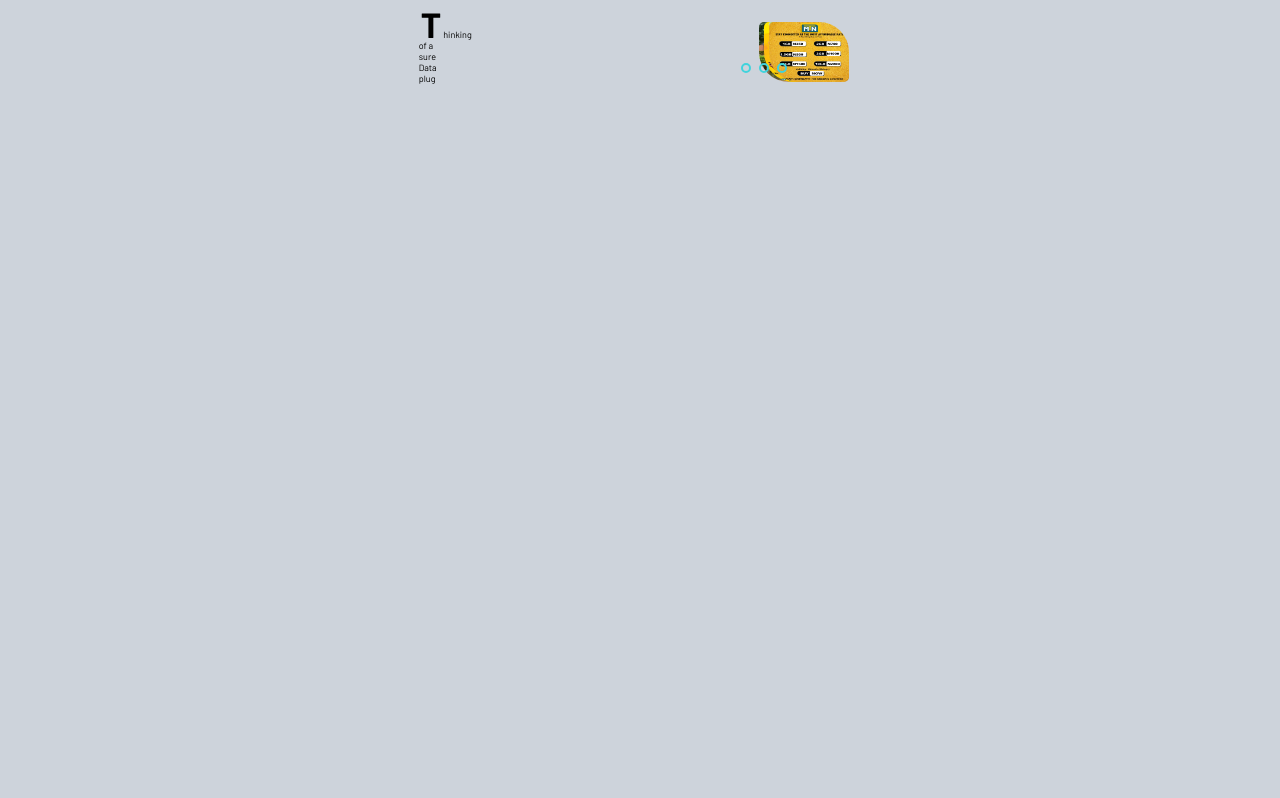
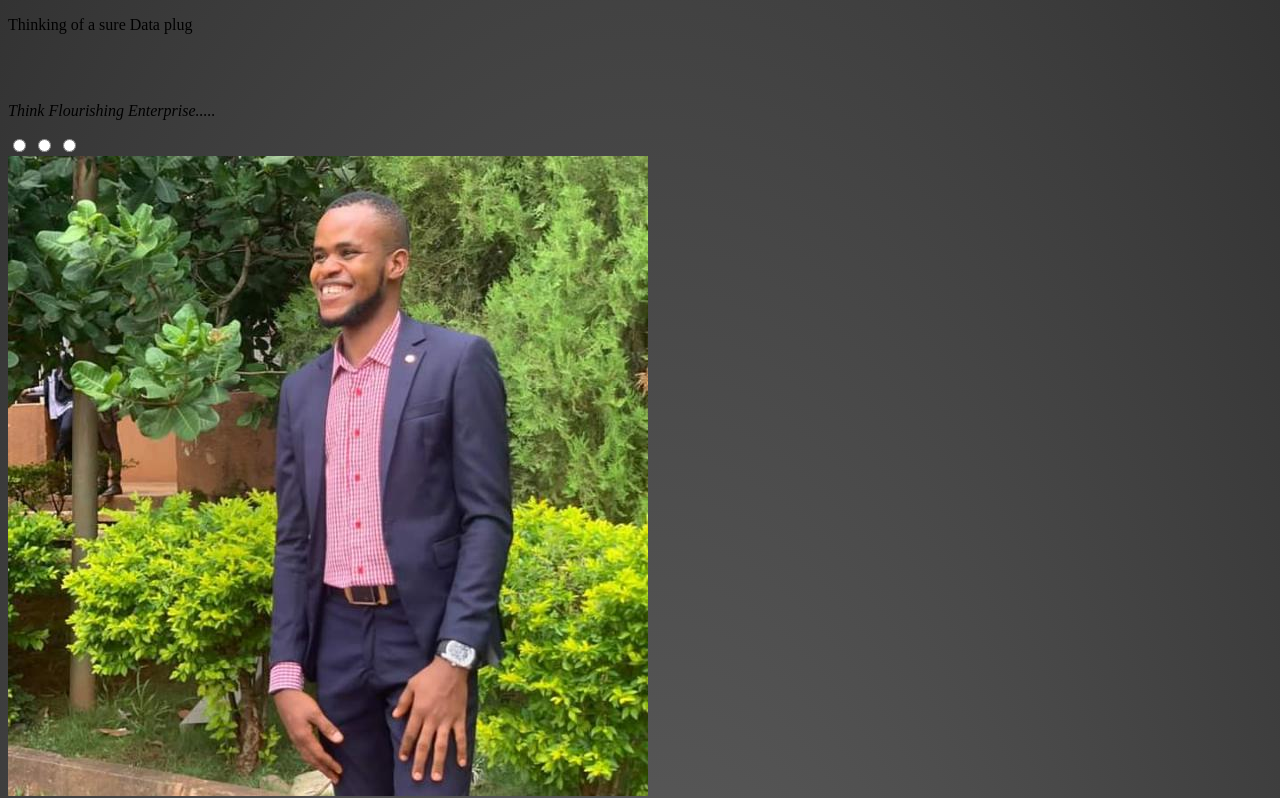
Before and after one commit to Joshclone/-Joshclone.github.io, a plain HTML site: page index.html in a window 1280 px wide. Shown: the top 798 px of the page. Drawn offline with Linux system fonts and the light colour scheme.

Commit message:
Update style.css

```diff
--- a/style.css
+++ b/style.css
@@ -1,389 +1,70 @@
-/* @import url('https://fonts.googleapis.com/css2?family=Raleway:ital,wght@0,100;0,200;0,300;0,400;0,500;0,600;0,700;0,800;0,900;1,100;1,200;1,300;1,400;1,500;1,600;1,700;1,800;1,900&display=swap'); */
-@import url("https://fonts.googleapis.com/css2?family=Barlow:ital,wght@0,400;0,500;0,600;0,700;0,800;0,900;1,400;1,500;1,600;1,700;1,800;1,900&display=swap");
-@import url("https://fonts.googleapis.com/css2?family=Heebo:wght@100;200;300;400;500;600;700;800;900&display=swap");
+body {
+  background: radial-gradient(#666, #333);
+}
+#pics1 img {
+  width: 300px;
+  height: auto;
+  border-radius: 10px 20px;
 
-body {
-  font-family: "Barlow", sans-serif;
-  margin: 0;
-  padding: 0;
-  display: flex;
-  justify-content: center;
-  align-items: center;
-  background-color: #cdd3db;
+  padding: 10px;
 }
 
-.slider {
-  width: 800px;
-  height: 500px;
-  border-radius: 10px;
-  overflow: hidden;
+#pics2 img {
+  width: 300px;
+  height: auto;
+  padding: 10px;
+  border-radius: 9px 17px;
 }
 
-.slides {
-  margin-top: 30px;
-  width: 500%;
-  height: 500%;
-  display: flex;
+#pics3 img {
+  width: 300px;
+  padding: 10px;
+  height: auto;
+  border-radius: 9px 17px;
 }
 
-.slides input {
-  display: none;
+#cf3 {
+  position: relative;
+  height: 281px;
+  width: 450px;
+  margin: 0 auto;
 }
 
-.slide {
-  width: 20%;
-  transition: 2s;
+#cf3 img {
+  position: absolute;
+  left: 0;
+  -webkit-transition: opacity 1s ease-in-out;
+  -moz-transition: opacity 1s ease-in-out;
+  -o-transition: opacity 1s ease-in-out;
+  transition: opacity 1s ease-in-out;
 }
 
-.slide img {
-  width: 800px;
-  height: 480px;
-  border-radius: 10px 50px;
-}
-
-/*manual nav*/
-
-.navigation-manual {
-  position: absolute;
-  width: 800px;
-  margin-top: -40px;
-  display: flex;
-  justify-content: center;
-}
-
-.manual-btn {
-  border: 2px solid #40d3dc;
-  padding: 5px;
-  border-radius: 10px;
-  cursor: pointer;
-  transition: 1s;
-}
-
-.manual-btn:not(:last-child) {
-  margin-right: 40px;
-}
-
-.manual-btn:hover {
-  background: #40d3dc;
-}
-
-#radio1:checked ~ .first {
-  margin-left: 0;
-}
-
-#radio2:checked ~ .first {
-  margin-left: -20%;
-}
-
-#radio3:checked ~ .first {
-  margin-left: -40%;
-}
-
-div.slide-left {
-  width: 100%;
-  overflow: hidden;
-}
-div.slide-right p {
-  animation: 10s slide-right;
-}
-
-@keyframes slide-right {
-  from {
-    margin-left: -100%;
-    width: 300%;
+@keyframes cf3FadeInOut {
+  0% {
+    opacity: 1;
   }
-
-  to {
-    margin-left: 0%;
-    width: 100%;
+  45% {
+    opacity: 1;
+  }
+  55% {
+    opacity: 0;
+  }
+  100% {
+    opacity: 0;
   }
 }
 
-div.slide-up {
-  height: 200px;
-  overflow: hidden;
-}
-div.slide-up p {
-  animation: 10s slide-up;
-  margin-top: 50%;
+#cf3 img.top {
+  animation-name: cf3FadeInOut;
+  animation-timing-function: ease-in-out;
+  animation-iteration-count: infinite;
+  animation-duration: 10s;
+  animation-direction: alternate;
 }
 
-@keyframes slide-up {
-  from {
-    margin-top: 100%;
-    height: 300%;
-  }
-
-  to {
-    margin-top: 0%;
-    height: 100%;
+@media screen and (max-width: 739px) {
+  body {
+    margin: 0px;
+    padding: 0px;
   }
 }
-
-#jo {
-  font-size: 18px;
-}
-
-.first-letter {
-  font-size: 35px;
-  line-height: 200px;
-  padding: 4px;
-  color: black;
-  font-weight: bolder;
-}
-
-@media only screen and (min-width: 600px) {
-  body {
-    width: 100%;
-    margin: 0;
-    padding: 0;
-  }
-
-  .slider {
-    width: 400px;
-    height: 300px;
-    border-radius: 10px;
-    overflow: hidden;
-  }
-
-  .slides {
-    margin-top: 10px;
-    width: 100%;
-    height: 200%;
-    display: flex;
-  }
-
-  .slides input {
-    display: none;
-  }
-
-  .slide {
-    width: 20%;
-    transition: 2s;
-  }
-
-  .slide img {
-    width: 200px;
-    height: 80px;
-    border-radius: 10px 50px;
-  }
-
-  /*manual nav*/
-
-  .navigation-manual {
-    position: absolute;
-    width: 200px;
-    margin-top: -10px;
-    display: flex;
-    justify-content: center;
-  }
-
-  .manual-btn {
-    border: 2px solid #40d3dc;
-    padding: 5px;
-    border-radius: 10px;
-    cursor: pointer;
-    transition: 1s;
-  }
-
-  .manual-btn:not(:last-child) {
-    margin-right: 20px;
-  }
-
-  .manual-btn:hover {
-    background: #40d3dc;
-  }
-
-  #radio1:checked ~ .first {
-    margin-left: 0;
-  }
-
-  #radio2:checked ~ .first {
-    margin-left: -9%;
-  }
-
-  #radio3:checked ~ .first {
-    margin-left: -15%;
-  }
-
-  div.slide-left {
-    width: 30%;
-    overflow: hidden;
-  }
-  div.slide-right p {
-    animation: 10s slide-right;
-  }
-
-  @keyframes slide-right {
-    from {
-      margin-left: -30%;
-      width: 40%;
-    }
-
-    to {
-      margin-left: 0%;
-      width: 40%;
-    }
-  }
-
-  div.slide-up {
-    height: 20px;
-    overflow: hidden;
-  }
-  div.slide-up p {
-    animation: 10s slide-up;
-    margin-top: 30%;
-  }
-
-  @keyframes slide-up {
-    from {
-      margin-top: 50%;
-      height: 30%;
-    }
-
-    to {
-      margin-top: 0%;
-      height: 30%;
-    }
-  }
-
-  #jo {
-    font-size: 10px;
-  }
-
-  .first-letter {
-    font-size: 35px;
-    line-height: 30px;
-    padding: 2px;
-    color: black;
-    font-weight: bolder;
-  }
-}
-
-@media only screen and (min-width: 350px) {
-  body {
-    width: 100%;
-    margin: 0;
-    padding: 0;
-  }
-
-  .slider {
-    width: 100px;
-    height: 70px;
-    border-radius: 8px;
-    overflow: hidden;
-  }
-
-  .slides {
-    margin-top: 10px;
-    width: 50%;
-    height: 70%;
-    display: flex;
-  }
-
-  .slides input {
-    display: none;
-  }
-
-  .slide {
-    width: 10%;
-    transition: 2s;
-  }
-
-  .slide img {
-    width: 80px;
-    height: 60px;
-    border-radius: 5px 30px;
-  }
-
-  /*manual nav*/
-
-  .navigation-manual {
-    position: absolute;
-    width: 10px;
-    margin-top: -8px;
-    display: flex;
-    justify-content: center;
-  }
-
-  .manual-btn {
-    border: 2px solid #40d3dc;
-    padding: 3px;
-    border-radius: 7px;
-    cursor: pointer;
-    transition: 1s;
-  }
-
-  .manual-btn:not(:last-child) {
-    margin-right: 8px;
-  }
-
-  .manual-btn:hover {
-    background: #40d3dc;
-  }
-
-  #radio1:checked ~ .first {
-    margin-left: 0;
-  }
-
-  #radio2:checked ~ .first {
-    margin-left: -5%;
-  }
-
-  #radio3:checked ~ .first {
-    margin-left: -9%;
-  }
-
-  div.slide-left {
-    width: 10%;
-    overflow: hidden;
-  }
-  div.slide-right p {
-    animation: 10s slide-right;
-  }
-
-  @keyframes slide-right {
-    from {
-      margin-left: -10%;
-      width: 20%;
-    }
-
-    to {
-      margin-left: 0%;
-      width: 10%;
-    }
-  }
-
-  div.slide-up {
-    height: 10px;
-    overflow: hidden;
-  }
-  div.slide-up p {
-    animation: 10s slide-up;
-    margin-top: 30%;
-  }
-
-  @keyframes slide-up {
-    from {
-      margin-top: 20%;
-      height: 10%;
-    }
-
-    to {
-      margin-top: 0%;
-      height: 10%;
-    }
-  }
-
-  #jo {
-    font-size: 9px;
-  }
-
-  .first-letter {
-    font-size: 35px;
-    line-height: 30px;
-    padding: 2px;
-    color: black;
-    font-weight: bolder;
-  }
-}
```
